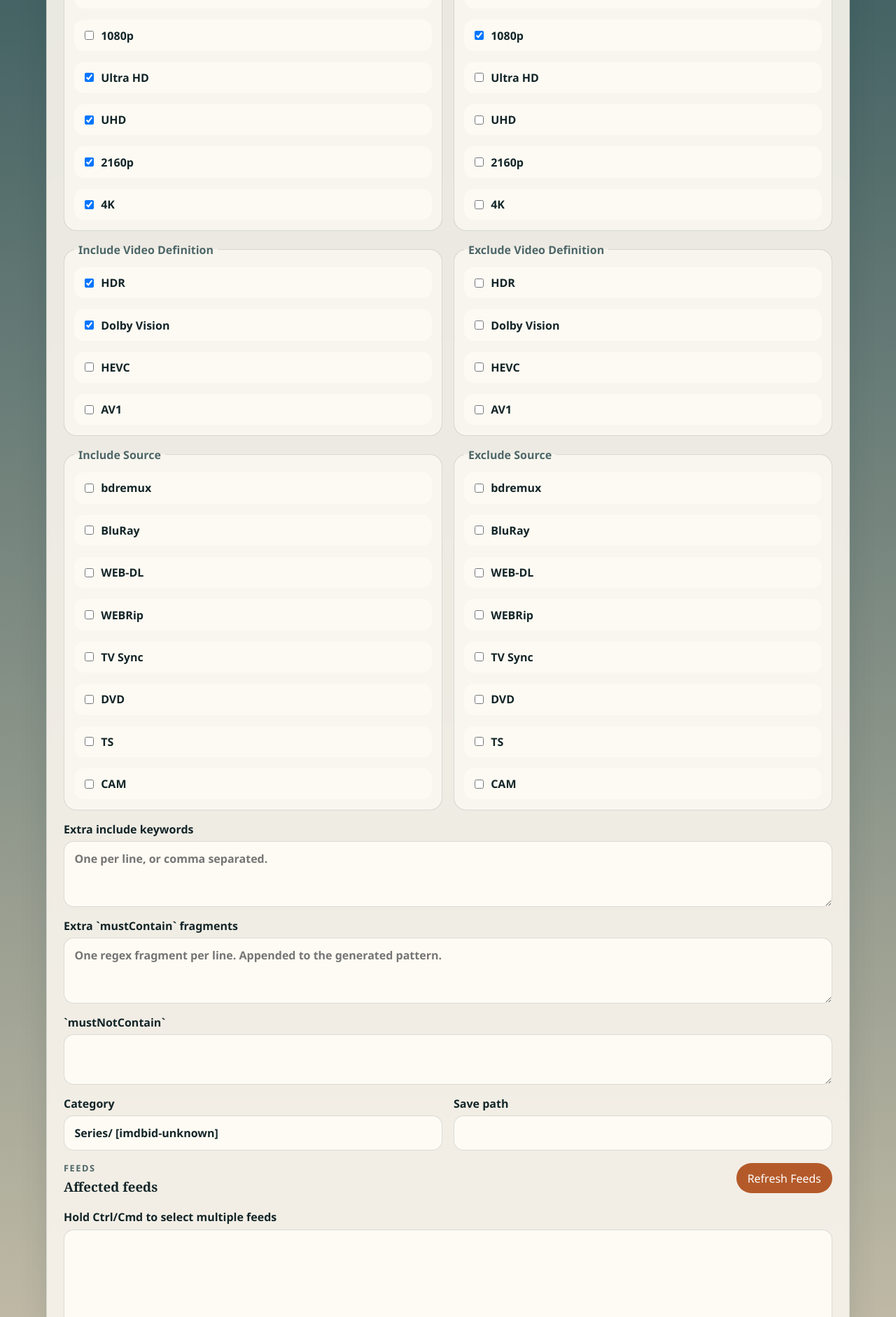
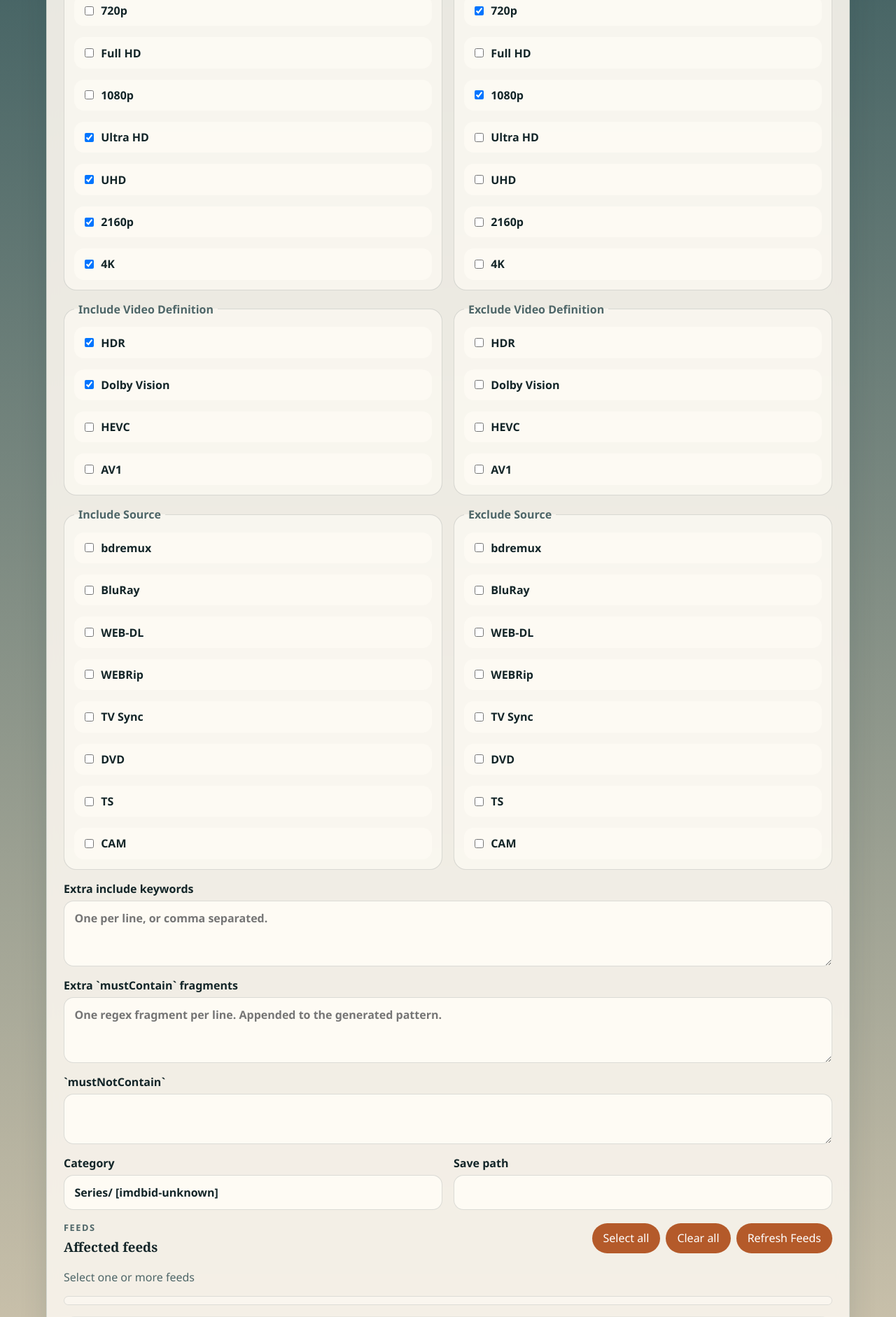
Before and after one commit to Spon4ik/qBittorrent-rss-rules, a FastAPI app: page /rules/new in a window 1280 px wide. Shown: the part 1174-3056 px from the top of the page at 70% size. Run offline with FastAPI, Linux system fonts and the light colour scheme; data comes from the database, SQL or seed files in the repository; lists and menus that the app fills with data are empty.

Commit message:
Fix feed bulk actions and switch feed selection to checkboxes

```diff
--- a/alembic/versions/0001_initial_schema.py
+++ b/alembic/versions/0001_initial_schema.py
@@ -67,6 +67,7 @@ def upgrade() -> None:
         sa.Column("default_enabled", sa.Boolean(), nullable=False),
         sa.Column("quality_profile_rules", sa.JSON(), nullable=False),
         sa.Column("saved_quality_profiles", sa.JSON(), nullable=False),
+        sa.Column("default_feed_urls", sa.JSON(), nullable=False),
         sa.Column("default_quality_profile", sa.String(length=32), nullable=False),
         sa.Column("updated_at", sa.DateTime(timezone=True), nullable=False),
         sa.PrimaryKeyConstraint("id"),
--- a/app/db.py
+++ b/app/db.py
@@ -70,6 +70,7 @@ def _ensure_rule_columns() -> None:
     expected_settings_columns = {
         "quality_profile_rules": "JSON NOT NULL DEFAULT '{}'",
         "saved_quality_profiles": "JSON NOT NULL DEFAULT '{}'",
+        "default_feed_urls": "JSON NOT NULL DEFAULT '[]'",
     }
 
     with engine.begin() as connection:
--- a/app/models.py
+++ b/app/models.py
@@ -147,6 +147,7 @@ class AppSettings(Base):
         nullable=False,
         default=dict,
     )
+    default_feed_urls: Mapped[list[str]] = mapped_column(JSON, nullable=False, default=list)
     default_quality_profile: Mapped[QualityProfile] = mapped_column(
         Enum(QualityProfile, name="default_quality_profile"),
         nullable=False,
--- a/app/routes/api.py
+++ b/app/routes/api.py
@@ -83,6 +83,7 @@ def _raw_rule_form_data(form: Any) -> dict[str, Any]:
         "save_path": form.get("save_path", ""),
         "feed_urls": form.getlist("feed_urls"),
         "notes": form.get("notes", ""),
+        "remember_feed_defaults": _bool_from_form(form, "remember_feed_defaults"),
     }
 
 
@@ -325,6 +326,7 @@ def _clone_settings(settings: AppSettings) -> AppSettings:
         default_enabled=settings.default_enabled,
         quality_profile_rules=settings.quality_profile_rules,
         saved_quality_profiles=settings.saved_quality_profiles,
+        default_feed_urls=settings.default_feed_urls,
         default_quality_profile=settings.default_quality_profile,
     )
 
@@ -514,9 +516,12 @@ async def create_rule(
         )
 
     settings = SettingsService.get_or_create(session)
+    remember_feed_defaults = _bool_from_form(form, "remember_feed_defaults")
     rule = Rule()
     _apply_rule_payload_to_model(rule, payload, settings=settings)
     session.add(rule)
+    if remember_feed_defaults:
+        settings.default_feed_urls = list(payload.feed_urls)
 
     try:
         session.commit()
--- a/app/routes/pages.py
+++ b/app/routes/pages.py
@@ -168,11 +168,11 @@ def new_rule(request: Request, session: Session = Depends(get_db_session)) -> HT
                 "smart_filter": False,
                 "assigned_category": "",
                 "save_path": "",
-                "feed_urls": [],
+                "feed_urls": list(settings.default_feed_urls or []),
                 "notes": "",
             },
             "errors": [],
-            "feed_options": _safe_feed_options(session, []),
+            "feed_options": _safe_feed_options(session, list(settings.default_feed_urls or [])),
             "settings_form": SettingsService.to_form_dict(settings),
             "quality_choices": quality_profile_choices(),
             "quality_options": quality_option_choices(),
--- a/app/services/settings_service.py
+++ b/app/services/settings_service.py
@@ -86,6 +86,10 @@ class SettingsService:
         if normalized_saved_profiles != settings.saved_quality_profiles:
             settings.saved_quality_profiles = normalized_saved_profiles
             changed = True
+        normalized_default_feeds = [str(url).strip() for url in (settings.default_feed_urls or []) if str(url).strip()]
+        if normalized_default_feeds != (settings.default_feed_urls or []):
+            settings.default_feed_urls = normalized_default_feeds
+            changed = True
         if changed:
             session.add(settings)
             session.commit()
@@ -156,6 +160,7 @@ class SettingsService:
             "profile_1080p_exclude_tokens": profile_rules[QualityProfile.HD_1080P.value]["exclude_tokens"],
             "profile_2160p_hdr_include_tokens": profile_rules[QualityProfile.UHD_2160P_HDR.value]["include_tokens"],
             "profile_2160p_hdr_exclude_tokens": profile_rules[QualityProfile.UHD_2160P_HDR.value]["exclude_tokens"],
+            "default_feed_urls": list(settings.default_feed_urls or []),
             "default_quality_profile": settings.default_quality_profile.value,
             "saved_quality_profile_count": len(saved_profiles),
             "has_saved_qb_password": bool(settings.qb_password_encrypted),
--- a/app/static/app.css
+++ b/app/static/app.css
@@ -177,6 +177,30 @@ h3 {
 
 .panel-head-tight {
   margin-bottom: 0.25rem;
+}
+
+
+.button-row {
+  display: inline-flex;
+  gap: 0.5rem;
+  flex-wrap: wrap;
+}
+
+
+.muted-text {
+  margin: 0;
+  color: var(--muted);
+}
+
+.feed-checkbox-list {
+  display: grid;
+  gap: 0.55rem;
+  max-height: 16rem;
+  overflow: auto;
+  padding: 0.35rem;
+  border: 1px solid rgba(19, 37, 40, 0.12);
+  border-radius: 14px;
+  background: rgba(255, 252, 246, 0.55);
 }
 
 .filter-grid,
--- a/app/static/app.js
+++ b/app/static/app.js
@@ -299,7 +299,11 @@ function initRuleForm(form) {
   const patternPreview = form.querySelector("#pattern-preview");
   const metadataButton = form.querySelector("#metadata-lookup");
   const feedRefreshButton = form.querySelector("#feed-refresh");
-  const feedSelect = form.querySelector("#feed-select");
+  const feedSelectAllButton = form.querySelector("#feed-select-all");
+  const feedClearAllButton = form.querySelector("#feed-clear-all");
+  const feedCheckboxList = form.querySelector("#feed-checkbox-list");
+
+  const getFeedCheckboxes = () => Array.from(form.querySelectorAll('input[name="feed_urls"]'));
   const qualityProfileInput = form.querySelector('input[name="quality_profile"]');
   const filterProfileSelect = form.querySelector("#filter-profile-select");
   const saveNewProfileButton = form.querySelector("#filter-profile-save-new");
@@ -549,6 +553,19 @@ function initRuleForm(form) {
     refreshDerivedFields();
   });
 
+
+  feedSelectAllButton?.addEventListener("click", () => {
+    getFeedCheckboxes().forEach((input) => {
+      input.checked = true;
+    });
+  });
+
+  feedClearAllButton?.addEventListener("click", () => {
+    getFeedCheckboxes().forEach((input) => {
+      input.checked = false;
+    });
+  });
+
   feedRefreshButton?.addEventListener("click", async () => {
     const response = await fetch("/api/feeds/refresh", { method: "POST" });
     const payload = await response.json();
@@ -556,17 +573,24 @@ function initRuleForm(form) {
       window.alert(payload.error || "Feed refresh failed.");
       return;
     }
-    if (!feedSelect) {
+    if (!feedCheckboxList) {
       return;
     }
-    const selected = new Set(Array.from(feedSelect.selectedOptions).map((option) => option.value));
-    feedSelect.innerHTML = "";
+    const selected = new Set(getFeedCheckboxes().filter((input) => input.checked).map((input) => input.value));
+    feedCheckboxList.innerHTML = "";
     for (const feed of payload.feeds || []) {
-      const option = document.createElement("option");
-      option.value = feed.url;
-      option.textContent = feed.label;
-      option.selected = selected.has(feed.url);
-      feedSelect.appendChild(option);
+      const label = document.createElement("label");
+      label.className = "toggle";
+      const input = document.createElement("input");
+      input.type = "checkbox";
+      input.name = "feed_urls";
+      input.value = feed.url;
+      input.checked = selected.has(feed.url);
+      const text = document.createElement("span");
+      text.textContent = feed.label;
+      label.appendChild(input);
+      label.appendChild(text);
+      feedCheckboxList.appendChild(label);
     }
   });
 
--- a/app/templates/rule_form.html
+++ b/app/templates/rule_form.html
@@ -90,6 +90,12 @@
       <input type="checkbox" name="smart_filter" {% if form_data.smart_filter %}checked{% endif %} />
       <span>Smart filter</span>
     </label>
+    {% if mode == 'create' %}
+    <label>
+      <input type="checkbox" name="remember_feed_defaults" value="on" {% if form_data.remember_feed_defaults %}checked{% endif %} />
+      Remember selected feeds as defaults for new rules
+    </label>
+    {% endif %}
   </section>
 
   <section class="stack">
@@ -160,16 +166,23 @@
         <p class="eyebrow">Feeds</p>
         <h3>Affected feeds</h3>
       </div>
-      <button type="button" id="feed-refresh">Refresh Feeds</button>
+      <div class="button-row">
+        <button type="button" id="feed-select-all">Select all</button>
+        <button type="button" id="feed-clear-all">Clear all</button>
+        <button type="button" id="feed-refresh">Refresh Feeds</button>
+      </div>
     </div>
-    <label>
-      Hold Ctrl/Cmd to select multiple feeds
-      <select name="feed_urls" id="feed-select" multiple size="10">
+    <div class="stack">
+      <p class="muted-text">Select one or more feeds</p>
+      <div id="feed-checkbox-list" class="feed-checkbox-list">
         {% for feed in feed_options %}
-        <option value="{{ feed.url }}" {% if feed.url in form_data.feed_urls %}selected{% endif %}>{{ feed.label }}</option>
+        <label class="toggle">
+          <input type="checkbox" name="feed_urls" value="{{ feed.url }}" {% if feed.url in form_data.feed_urls %}checked{% endif %} />
+          <span>{{ feed.label }}</span>
+        </label>
         {% endfor %}
-      </select>
-    </label>
+      </div>
+    </div>
   </section>
 
   <details>
```
Also changed, not shown: docs/api.md (+3 -1 lines), docs/architecture.md (+9 -0 lines), docs/plans/current-status.md (+7 -6 lines), docs/plans/phase-4-feed-selection-ux.md (+11 -1 lines), tests/test_routes.py (+45 -0 lines).
